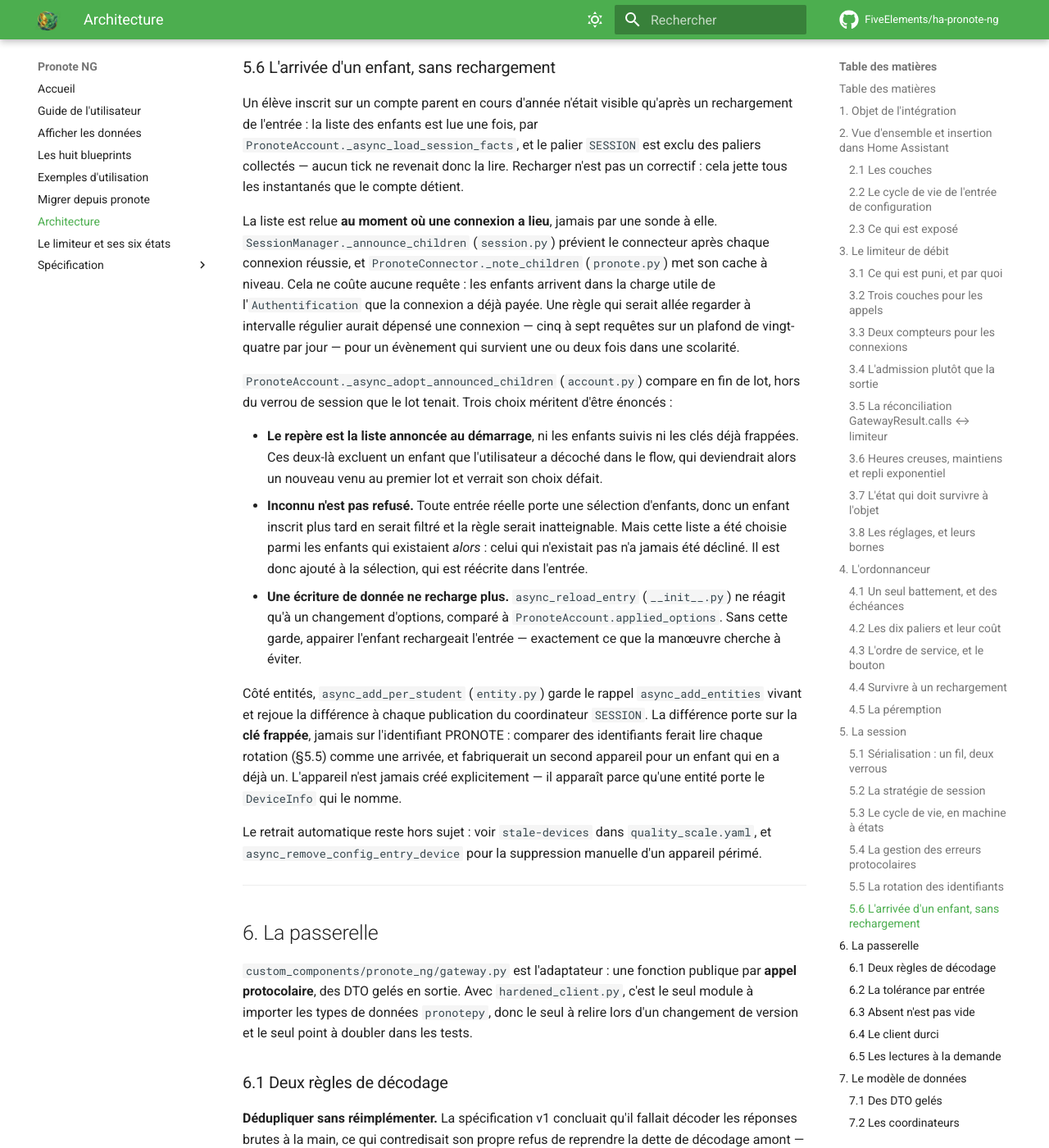
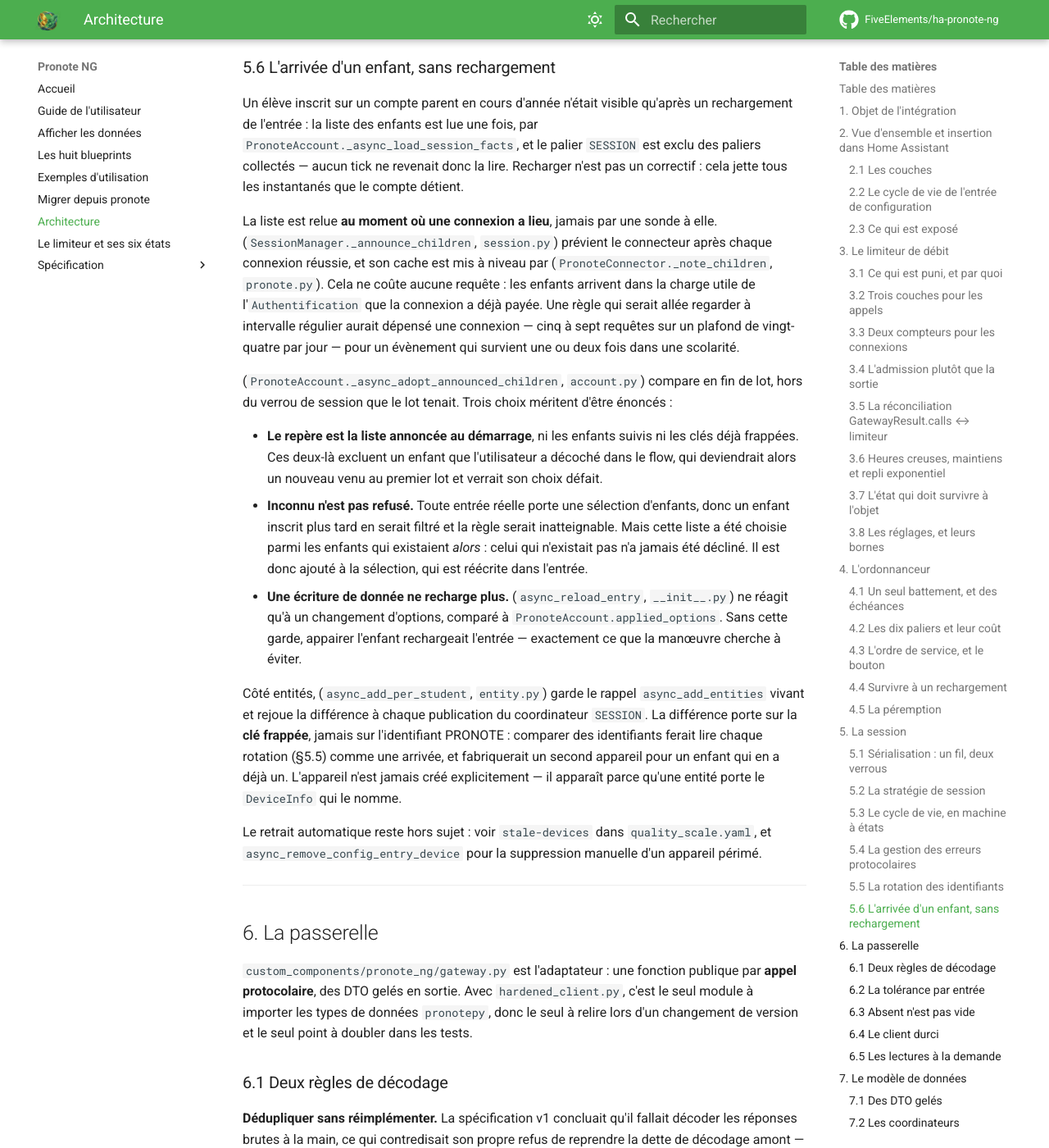
Before and after one commit to FiveElements/ha-pronote-ng, an MkDocs documentation site: the page built from docs/ARCHITECTURE.md, in a window 1280 px wide and 1400 px high, scrolled down 24683 px. Shown: the whole window at 82% size. Built offline with MkDocs 1.6.1 and Material for MkDocs 9.7.7, drawn with Linux system fonts in a browser that asks for light colours; comment, search, counter and statistics services are not loaded.

Commit message:
docs: écrire les citations dans la forme que le portail vérifie
`check_doc_citations.py` ne reconnaît une citation que lorsque le symbole et
le fichier sont dans la *même* parenthèse — `(`symbole`, `fichier.py`)` — ou
côte à côte dans une cellule de tableau. La forme `` `symbole` (`fichier.py`) ``
se lit pareil et n'est vérifiée par rien.

Co-Authored-By: Claude Opus 5 (1M context) <noreply@anthropic.com>

```diff
--- a/docs/ARCHITECTURE.md
+++ b/docs/ARCHITECTURE.md
@@ -1183,15 +1183,15 @@ n'est pas un correctif : cela jette tous les instantanés que le compte
 détient.
 
 La liste est relue **au moment où une connexion a lieu**, jamais par une sonde
-à elle. `SessionManager._announce_children` (`session.py`) prévient le
-connecteur après chaque connexion réussie, et `PronoteConnector._note_children`
-(`pronote.py`) met son cache à niveau. Cela ne coûte aucune requête : les enfants arrivent
+à elle. (`SessionManager._announce_children`, `session.py`) prévient le
+connecteur après chaque connexion réussie, et son cache est mis à niveau par
+(`PronoteConnector._note_children`, `pronote.py`). Cela ne coûte aucune requête : les enfants arrivent
 dans la charge utile de l'`Authentification` que la connexion a déjà payée. Une
 règle qui serait allée regarder à intervalle régulier aurait dépensé une
 connexion — cinq à sept requêtes sur un plafond de vingt-quatre par jour —
 pour un évènement qui survient une ou deux fois dans une scolarité.
 
-`PronoteAccount._async_adopt_announced_children` (`account.py`) compare en fin
+(`PronoteAccount._async_adopt_announced_children`, `account.py`) compare en fin
 de lot, hors du verrou de session que le lot tenait. Trois choix méritent d'être énoncés :
 
 * **Le repère est la liste annoncée au démarrage**, ni les enfants suivis ni les
@@ -1203,12 +1203,12 @@ de lot, hors du verrou de session que le lot tenait. Trois choix méritent d'êt
   serait inatteignable. Mais cette liste a été choisie parmi les enfants qui
   existaient *alors* : celui qui n'existait pas n'a jamais été décliné. Il est
   donc ajouté à la sélection, qui est réécrite dans l'entrée.
-* **Une écriture de donnée ne recharge plus.** `async_reload_entry` (`__init__.py`)
-  ne réagit qu'à un changement d'options, comparé à
+* **Une écriture de donnée ne recharge plus.**
+  (`async_reload_entry`, `__init__.py`) ne réagit qu'à un changement d'options, comparé à
   `PronoteAccount.applied_options`. Sans cette garde, appairer l'enfant
   rechargeait l'entrée — exactement ce que la manœuvre cherche à éviter.
 
-Côté entités, `async_add_per_student` (`entity.py`) garde le rappel
+Côté entités, (`async_add_per_student`, `entity.py`) garde le rappel
 `async_add_entities` vivant et rejoue la différence à chaque publication du
 coordinateur `SESSION`. La différence porte sur la **clé frappée**, jamais sur
 l'identifiant PRONOTE : comparer des identifiants ferait lire chaque rotation
```
